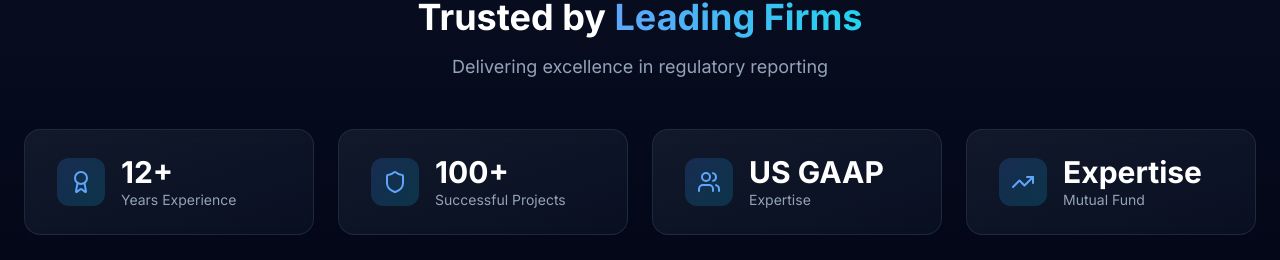
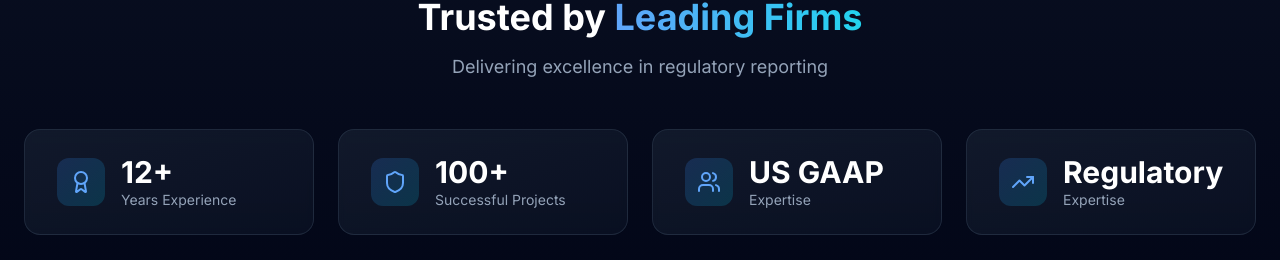
Before and after one commit to dsk73/regnify-landing, a React (Create React App) app: page / in a window 1280 px wide. Shown: the part 883-1143 px from the top of the page. Built offline with nearby package versions, Linux system fonts and the light colour scheme.

Commit message:
Updated Trust card

```diff
--- a/src/components/TrustBar.jsx
+++ b/src/components/TrustBar.jsx
@@ -53,7 +53,7 @@ export const TrustBar = () => {
     { icon: Award, value: "12", label: "Years Experience", delay: 0.1 },
     { icon: Shield, value: "100+", label: "Successful Projects", delay: 0.2 },
     { icon: Users, value: "US GAAP", label: "Expertise", delay: 0.3 },
-    { icon: TrendingUp, value: "Expertise", label: "Mutual Fund", delay: 0.4 },
+    { icon: TrendingUp, value: "Regulatory", label: "Expertise", delay: 0.4 },
   ];
 
   return (
```
